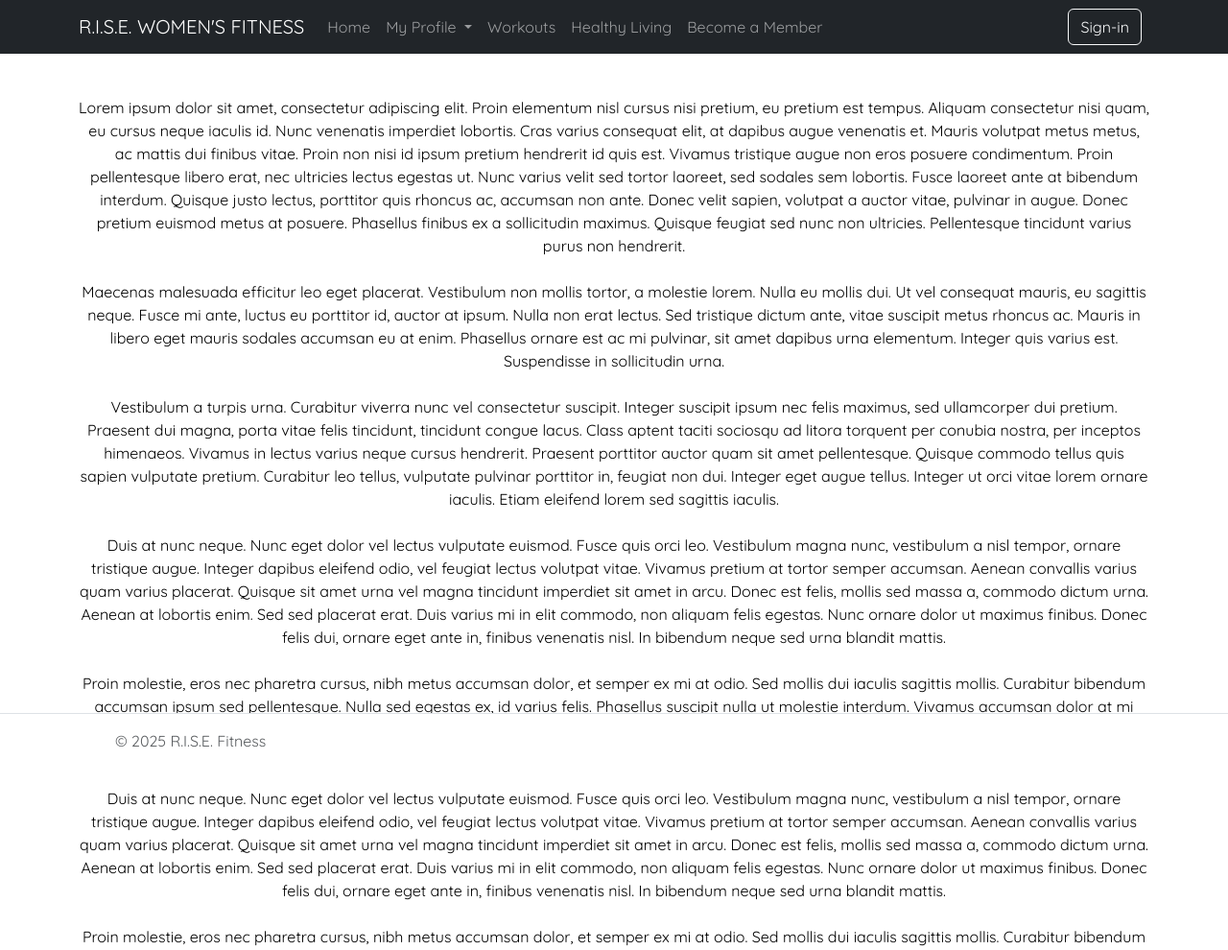
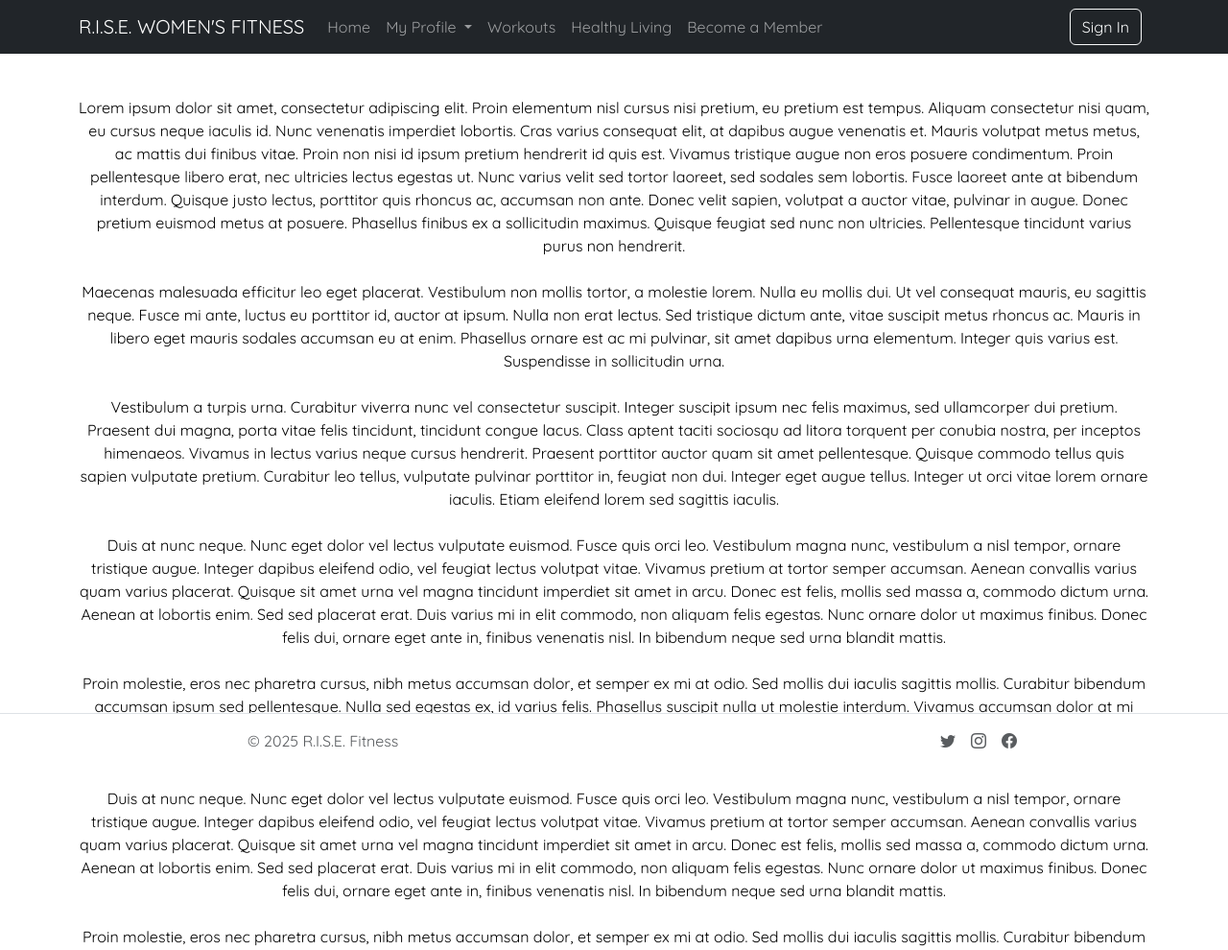
Before and after one commit to emilyryalls/git_final_project, a Flask app: page / in a window 1280 px wide. Shown: the top 990 px of the page at 96% size. Run offline with Flask 3, Linux system fonts and the light colour scheme.

Commit message:
Edited layout and style

```diff
--- a/application/static/main_styles.css
+++ b/application/static/main_styles.css
@@ -44,6 +44,12 @@ footer {
     background-color: white;
     color: black;
     }
+
+@media (min-width: 768px) {
+    .navbar-expand-md {
+        flex-wrap: wrap;
+    }
+}
 
 
 
--- a/application/templates/layout.html
+++ b/application/templates/layout.html
@@ -5,6 +5,8 @@
     <meta name="viewport" content="width=device-width, initial-scale=1.0">
     <!-- Bootstrap CSS -->
     <link href="https://cdn.jsdelivr.net/npm/bootstrap@5.3.5/dist/css/bootstrap.min.css" rel="stylesheet" integrity="sha384-SgOJa3DmI69IUzQ2PVdRZhwQ+dy64/BUtbMJw1MZ8t5HZApcHrRKUc4W0kG879m7" crossorigin="anonymous">
+    <!-- Bootstrap Icons -->
+    <link href="https://cdn.jsdelivr.net/npm/bootstrap-icons/font/bootstrap-icons.css" rel="stylesheet">
     <link rel="stylesheet" href="/static/main_styles.css">
 
     <title>R.I.S.E Fitness</title>
@@ -42,12 +44,21 @@
               </li>
             </ul>
           </div>
+<!--          <div class="text-end">-->
+<!--              <button type="button" class="btn btn-outline-light me-2">Sign-in</button>-->
+<!--              &lt;!&ndash; <button type="button" class="btn btn-warning">Sign-in</button> &ndash;&gt;-->
+<!--          </div>-->
           <div class="text-end">
-              <button type="button" class="btn btn-outline-light me-2">Sign-in</button>
-              <!-- <button type="button" class="btn btn-warning">Sign-in</button> -->
+                <!-- Sign In Button visible on larger screens -->
+                <button type="button" class="btn btn-outline-light me-2 d-none d-md-block">Sign In</button>
+
+                <!-- Login Icon visible on smaller screens  -->
+                <button type="button" class="btn btn-outline-light me-2 d-md-none">
+                    <i class="bi bi-person-lock"></i>
+                </button>
           </div>
         </div>
-      </nav>
+    </nav>
     <main>
         <div  class="container">
             {% block body_content %}
@@ -55,19 +66,18 @@
         </div>
     </main>
 
-    <footer class="sticky-bottom d-flex flex-wrap justify-content-between align-items-center py-3 my-4 border-top">
-        <div class="container">
+    <footer class="sticky-bottom d-flex flex-wrap justify-content-center align-items-center py-3 my-4 border-top">
             <div class="col-md-4 d-flex align-items-center">
               <a href="/" class="mb-3 me-2 mb-md-0 text-body-secondary text-decoration-none lh-1">
                 <svg class="bi" width="30" height="24"><use xlink:href="#bootstrap"/></svg>
               </a>
               <span class="mb-3 mb-md-0 text-body-secondary">&copy; 2025 R.I.S.E. Fitness</span>
             </div>
-<!--    <ul class="nav col-md-4 justify-content-end list-unstyled d-flex">-->
-<!--            <li><a href="/" class="d-flex align-items-center mb-3 link-body-emphasis text-decoration-none" aria-label="Bootstrap">-->
-<!--instagram      </a>-->
-<!--          </li> </ul>-->
-        </div>
+            <ul class="nav col-md-4 justify-content-end list-unstyled d-flex">
+                <li><a href="#" class="ms-3 text-body-secondary"><i class="bi bi-twitter"></i></a></li>
+                <li><a href="#" class="ms-3 text-body-secondary"><i class="bi bi-instagram"></i></a></li>
+                <li><a href="#" class="ms-3 text-body-secondary"><i class="bi bi-facebook"></i></a></li>
+            </ul>
     </footer>
 
     <script src="https://cdn.jsdelivr.net/npm/bootstrap@5.3.5/dist/js/bootstrap.bundle.min.js" integrity="sha384-k6d4wzSIapyDyv1kpU366/PK5hCdSbCRGRCMv+eplOQJWyd1fbcAu9OCUj5zNLiq" crossorigin="anonymous"></script>
```
